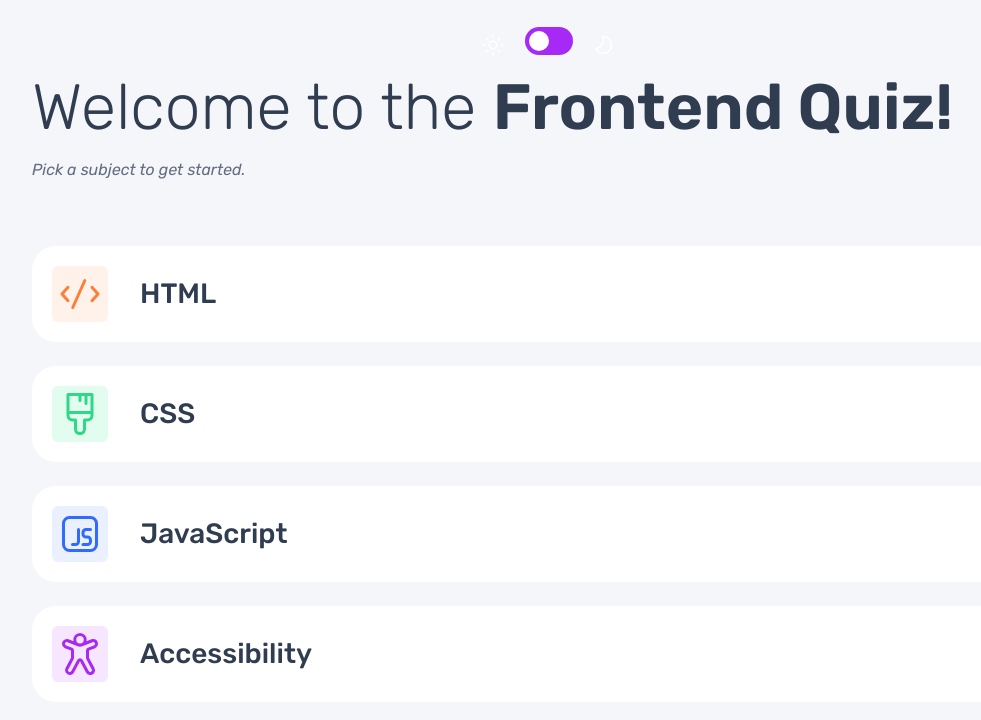
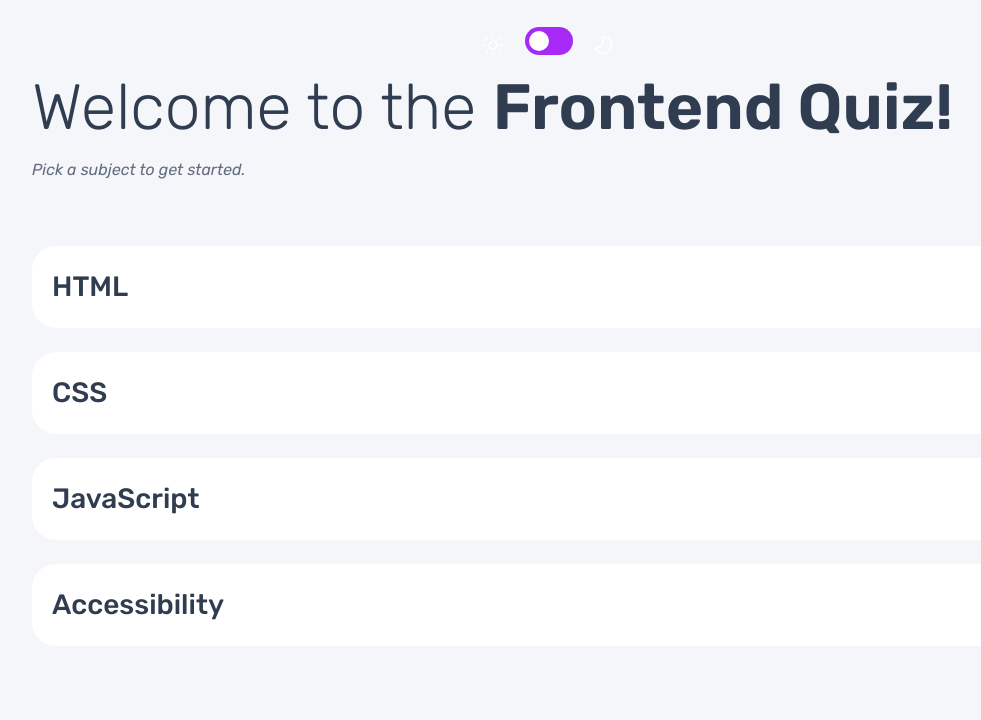
Before and after one commit to MattPahuta/frontend-quiz-app, a React (Vite) app: page / in a window 1280 px wide. Shown: the top 720 px of the page, without its empty margins (92-1073 px from the left). Built offline with nearby package versions, Linux system fonts and the light colour scheme.

Commit message:
Add initial Welcome and Quiz screen rendering from data fetch

```diff
--- a/src/App.jsx
+++ b/src/App.jsx
@@ -2,11 +2,13 @@
 import React from 'react';
 import Header from './components/Header';
 import Welcome from './components/Welcome';
+import Quiz from './components/Quiz';
 import axios from 'axios';
 // import data from './data/data.json';
 
 function App() {
   const [quizzes, setQuizzes] = React.useState([]);
+  const [selectedQuiz, setSelectedQuiz] = React.useState(null);
 
 
   const fetchData = async () => {
@@ -23,16 +25,21 @@ function App() {
     fetchData();
   }, []);
 
+  const handleQuizSelection = (quizTitle) => {
+    console.log(`Selected quiz: ${quizTitle}`);
+    // Here you can implement the logic to navigate to the quiz page or display the quiz
+    const selectedQuiz = quizzes.find(quiz => quiz.title === quizTitle);
+    setSelectedQuiz(selectedQuiz);
+  }
 
   return (
     <>
       <Header />
-      <Welcome />
-      {/* <ul>
-        {quizData.map((quiz, index) => (
-          <li key={index}>{quiz.title}</li>
-        ))}
-      </ul> */}
+      {!selectedQuiz ? (
+        <Welcome quizzes={quizzes} onQuizSelect={handleQuizSelection} />
+      ) : (
+        <Quiz quiz={selectedQuiz} />
+      )}
     </>
   )
 }
--- a/src/components/Quiz.jsx
+++ b/src/components/Quiz.jsx
@@ -0,0 +1,6 @@
+function Quiz() {
+  return (
+    <h2>Quiz</h2>
+  )
+}
+export default Quiz;
--- a/src/components/Welcome.jsx
+++ b/src/components/Welcome.jsx
@@ -5,9 +5,8 @@ import cssIcon from '../assets/icon-css.svg';
 import jsIcon from '../assets/icon-js.svg';
 import a11yIcon from '../assets/icon-accessibility.svg';
 
-function Welcome() {
+function Welcome({ quizzes, onQuizSelect }) {
   return (
-    <main>
       <div className="wrapper grid-columns welcome-grid">
         <div>
           <h1 className="heading-welcome">
@@ -18,7 +17,19 @@ function Welcome() {
         <div>
           <form className="category-form">
             {/* ToDo: map over data to generate buttons */}
-            <button className="button cat-button">
+            {quizzes.map((quiz, index) => (
+              <button
+                key={index}
+                className="button cat-button"
+                onClick={() => onQuizSelect(quiz.title)}
+              >
+                {/* <img src={quiz.icon} alt="" className={`icon category cat-${quiz.category.toLowerCase()}`} /> */}
+                {quiz.title}
+              </button>
+            ))}
+            {/* Example buttons, can be removed once data is mapped */}
+
+            {/* <button className="button cat-button">
               <img src={htmlIcon} alt="" className="icon category cat-html" />
               HTML
             </button>
@@ -33,11 +44,10 @@ function Welcome() {
             <button className="button cat-button">
               <img src={a11yIcon} alt="" className="icon category cat-a11y" />
               Accessibility
-            </button>
+            </button> */}
           </form>
         </div>
       </div>
-    </main>
   );
 }
 
```
